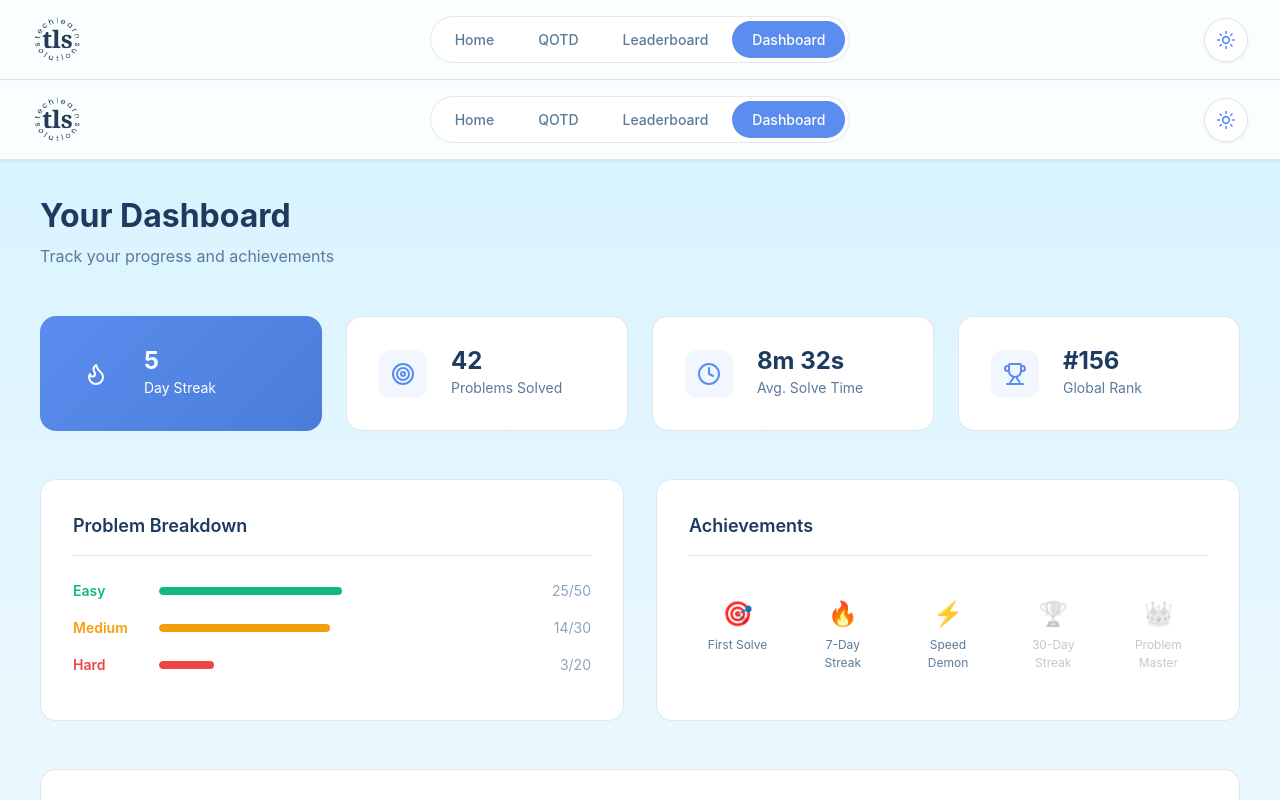
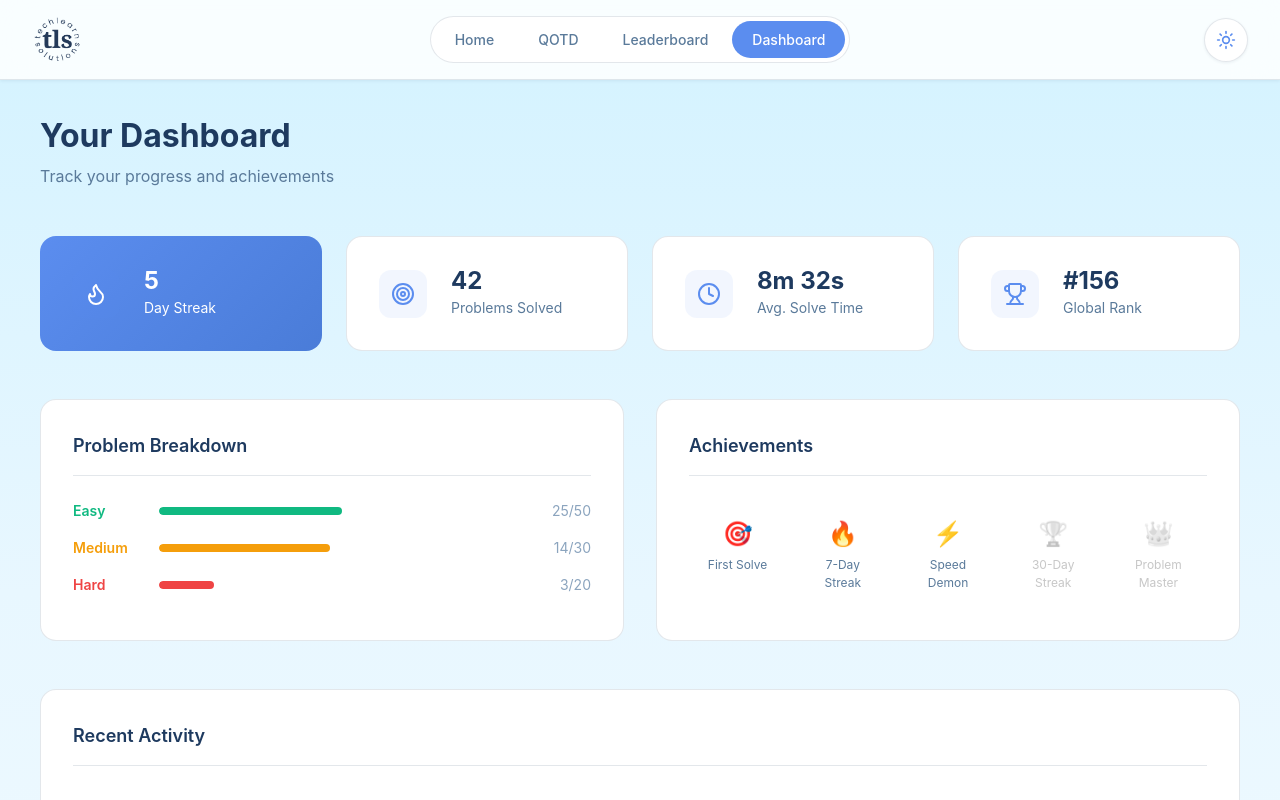
Before and after one commit to CodexManvik/QOTD-Prototype, a React (Vite) app in the folder Client/: page /dashboard in a window 1280 px wide. Shown: the top 800 px of the page. Built offline with nearby package versions, Linux system fonts and the light colour scheme.

Commit message:
fixed navabr rerender issue

```diff
--- a/Client/src/pages/Dashboard.jsx
+++ b/Client/src/pages/Dashboard.jsx
@@ -33,7 +33,7 @@ export default function Dashboard() {
 
     return (
         <div className="app">
-            <Navbar />
+
             <main className="dashboard-page">
                 <div className="dashboard-container">
                     <header className="dashboard-header">
--- a/Client/src/pages/Leaderboard.jsx
+++ b/Client/src/pages/Leaderboard.jsx
@@ -34,7 +34,7 @@ export default function Leaderboard() {
 
     return (
         <div className="app">
-            <Navbar />
+
             <main className="leaderboard-page">
                 <div className="leaderboard-container">
                     <header className="leaderboard-header">
```
